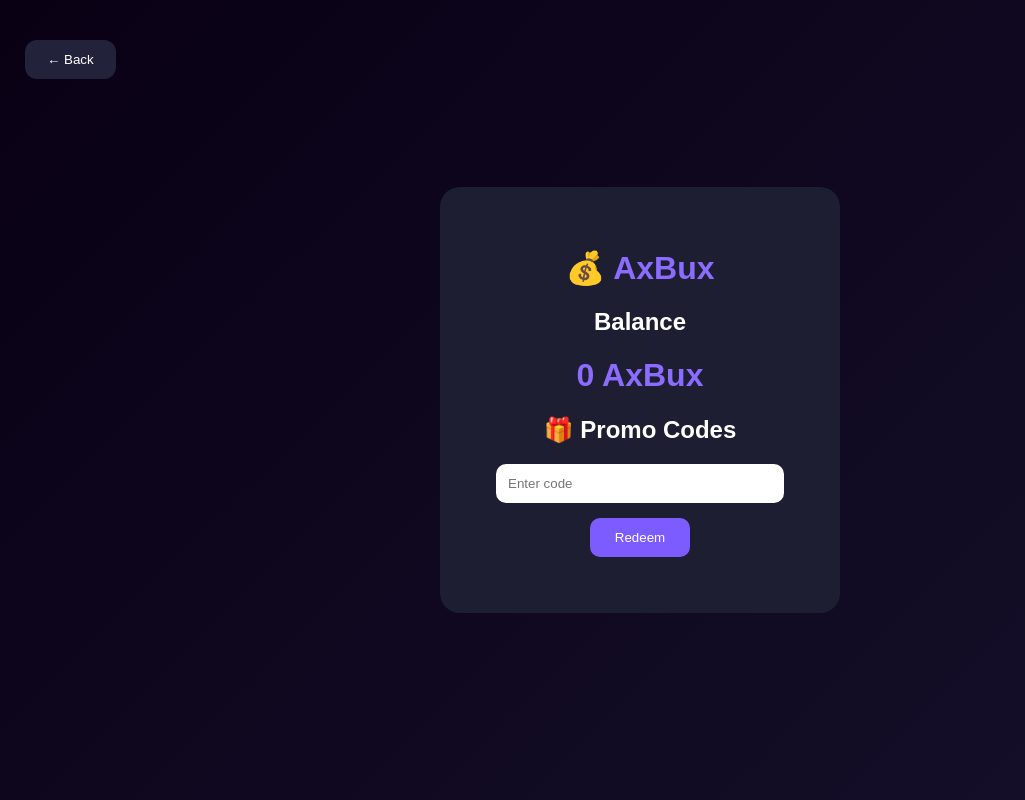
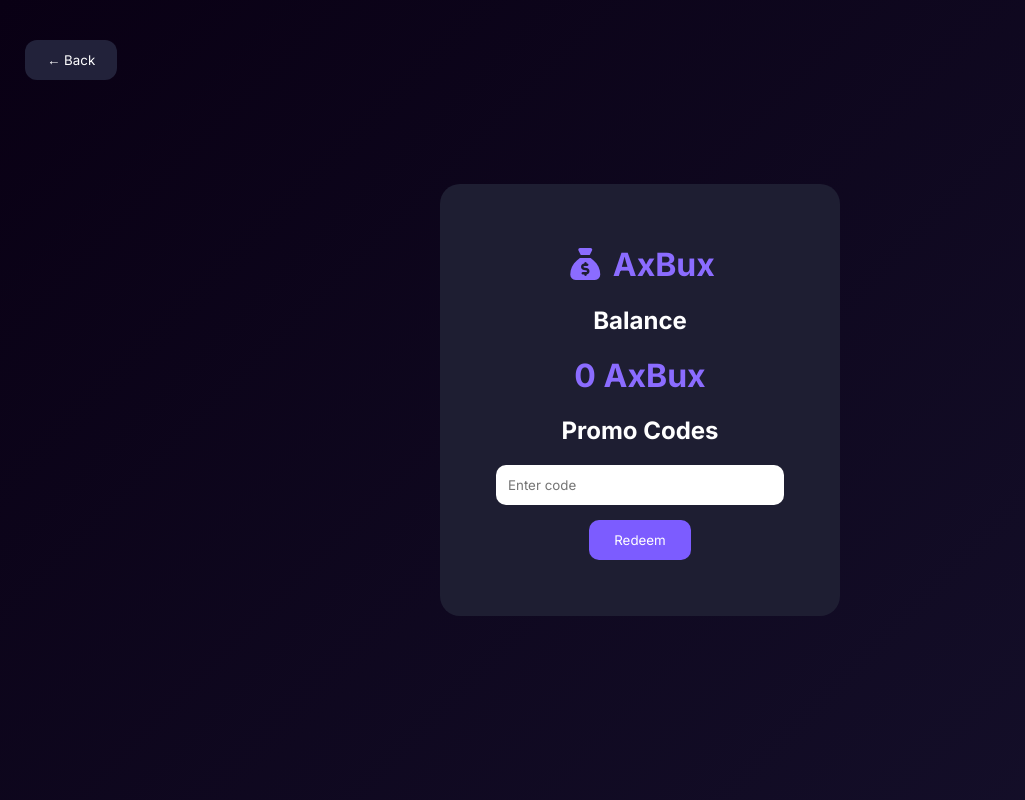
Before and after one commit to ripdead32/axora, a plain HTML site: page axbux/index.html in a window 1280 px wide. Shown: the whole page, without its empty margins (0-1025 px from the left). Drawn offline with Linux system fonts and the light colour scheme.

Commit message:
Update index.html

```diff
--- a/axbux/index.html
+++ b/axbux/index.html
@@ -4,13 +4,15 @@
 <head>
 <link rel="icon" type="image/png" href="/favicon.png">
 <title>AxBux - Axora</title>
+       <link href="https://fonts.googleapis.com/css2?family=Inter:ital,opsz,wght@0,14..32,100..900;1,14..32,100..900&display=swap" rel="stylesheet">
+    <link rel="stylesheet" href="https://cdnjs.cloudflare.com/ajax/libs/font-awesome/7.3.0/css/all.min.css" integrity="sha512-ApSLB1Pd3/bZN8fWB/RG9YhN/7bd9Hkf3AGaE2mPfebjrxagjuBtx2GcgdqIlJkUzwylBo61r9Xa9NmgBI0swA==" crossorigin="anonymous" referrerpolicy="no-referrer" />
 
 
 <style>
 
 
 *{
-
+font-family:Inter,sans-serif;
 box-sizing:border-box;
 
 }
@@ -21,7 +23,7 @@ body{
 
 margin:0;
 
-font-family:Arial,sans-serif;
+font-family:Inter,sans-serif;
 
 background:
 linear-gradient(
@@ -190,7 +192,7 @@ margin-top:15px;
 
 <h1>
 
-💰 AxBux
+<i class="fa-solid fa-sack-dollar"></i> AxBux
 
 </h1>
 
@@ -214,7 +216,7 @@ Balance
 
 <h2>
 
-🎁 Promo Codes
+<i class="fa-thin fa-gift"></i> Promo Codes
 
 </h2>
 
```
